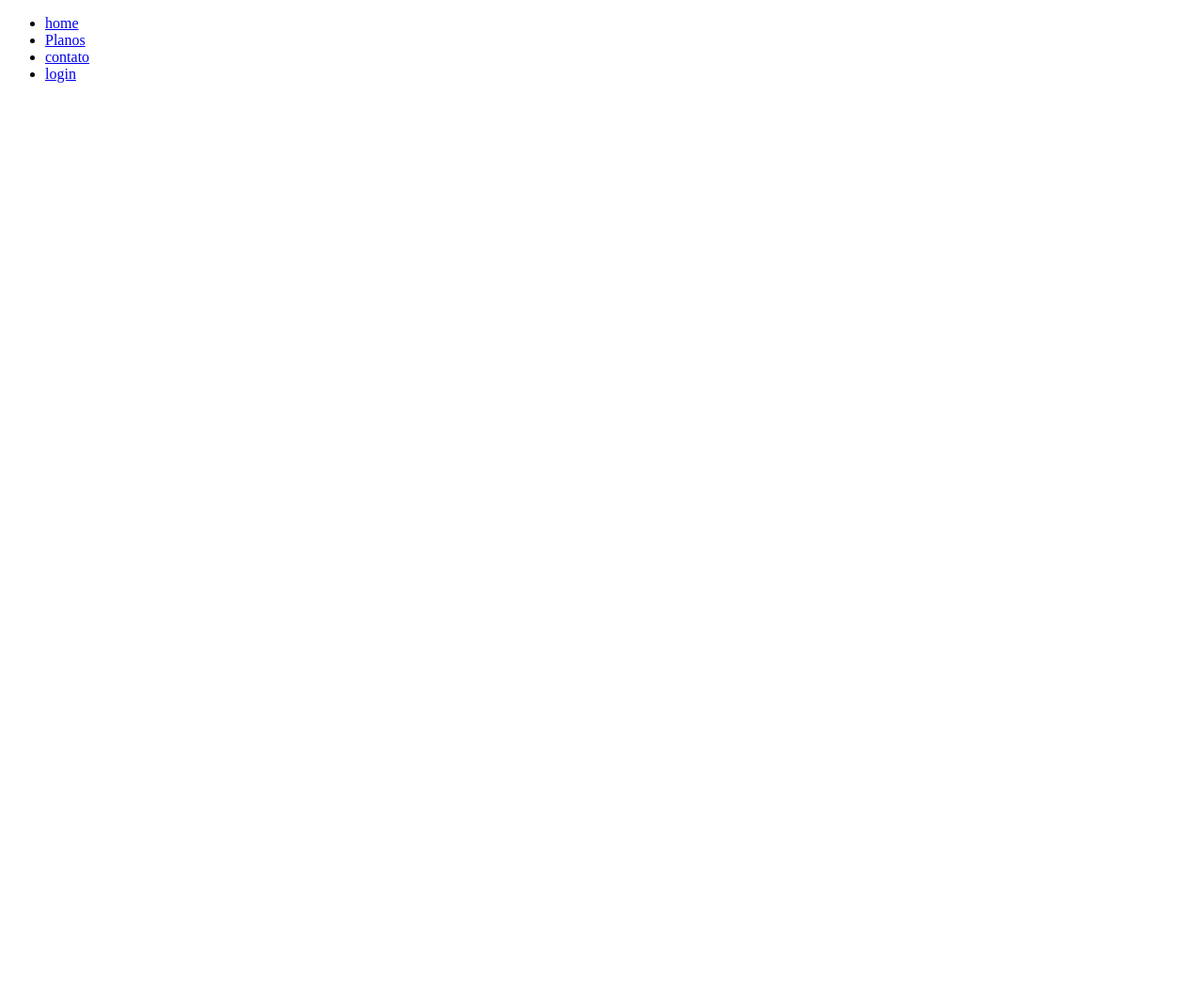
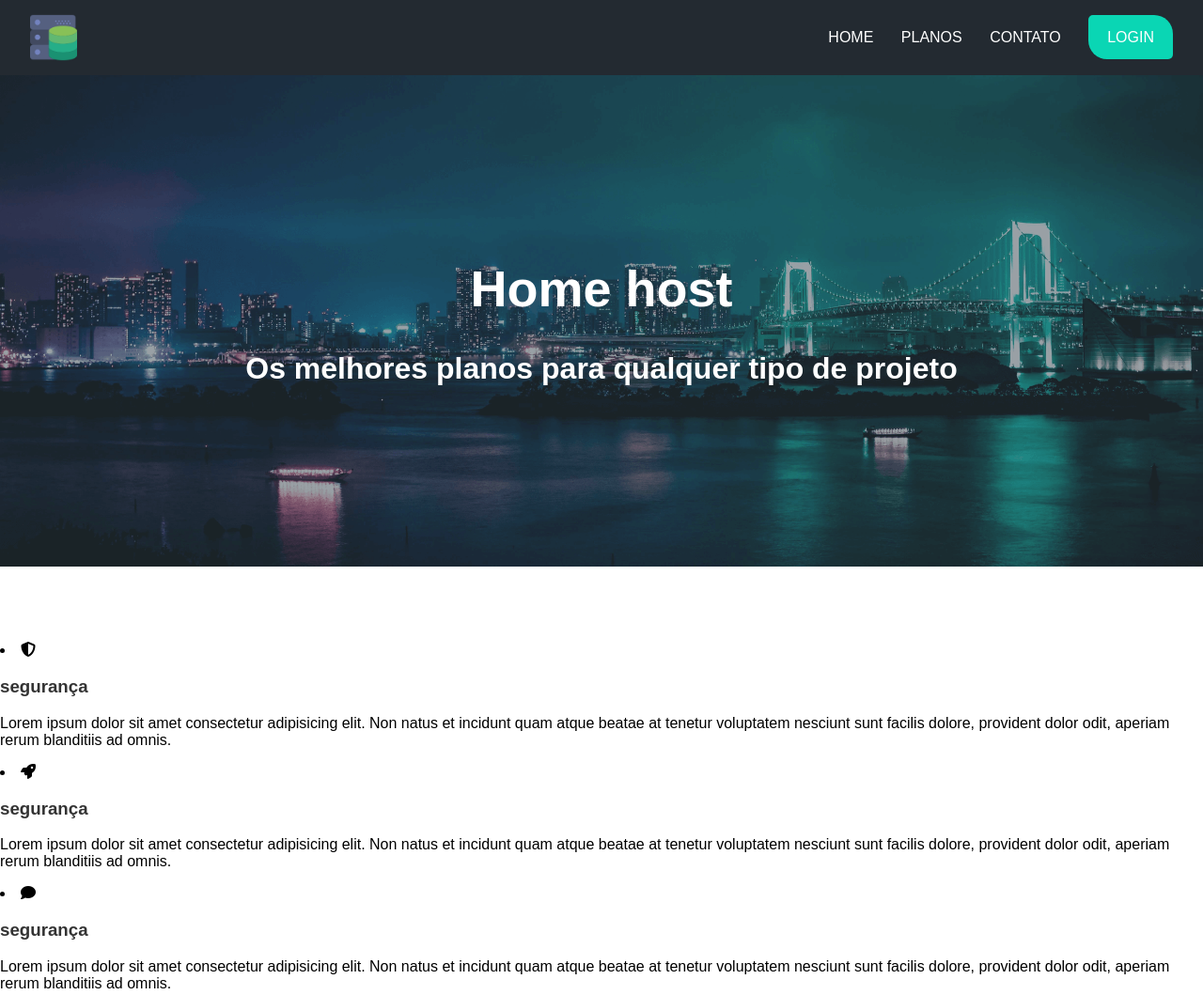
Before and after one commit to KainoaVeroneze/homehost, a plain HTML site: page index.html in a window 1280 px wide. Shown: the whole page at 94% size. Before the commit the page ends 800 px from the top, so only its background shows below. Drawn offline with Linux system fonts and the light colour scheme.

Commit message:
segundo commit

```diff
--- a/css/style.css
+++ b/css/style.css
@@ -0,0 +1,80 @@
+/*general*/
+:root
+
+body,textarea{
+    margin: 0;
+    padding: 0;
+    font-family:"montserrat" , Arial, Helvetica, sans-serif;
+
+}
+h1,h2,h3{
+    color: #333;
+}
+
+/*navbar*/
+.navbar-container{
+    width: 100%;
+    background-color: #232a31;
+    height: 80px;
+    padding: 0 2em;
+    position: relative;
+    box-sizing: border-box;
+}
+.logo{
+    width: 50px;
+    margin-top: 15px;
+}
+nav{
+    position: relative;
+}
+.navbar-items{
+    position: absolute;
+    right: 0px;
+    top: 0;
+    margin: 0;
+    line-height: 80px;
+}
+.navbar-items li{
+    display: inline-block;
+    text-transform: uppercase;
+    margin-left: 25px;
+}
+.navbar-items li a{
+    color: #fff;
+    text-decoration: none;
+    transition: 5s;
+}
+.navbar-items li a:hover{
+    color: rgb(0, 26, 255);
+}
+.default-btn{
+    padding: 15px 20px;
+    background-color: rgb(10, 214, 180);
+    border-radius: 5px 20px 5px 20px;
+}
+.main-banner {
+    background-image:url(./../img/mainbanner.png);
+    background-size:cover;
+    padding: 10em 0;
+    background-position:center;
+    text-align: center;
+
+}
+.main-banner h1, .main-banner p {
+    color: #fff;
+    font-weight: bold;
+}
+.main-banner h1{
+    font-size: 54px;
+}
+.main-banner p{
+    font-size: 32px;
+}
+.specialties-container {
+    padding: 5em 0;
+}
+.specialties-container ul{
+    display: flex;
+    flex-direction: 90%;
+    flex-wrap: 0 auto;
+}
--- a/index.html
+++ b/index.html
@@ -4,14 +4,15 @@
     <meta charset="UTF-8">
     <meta http-equiv="X-UA-Compatible" content="IE=edge">
     <meta name="viewport" content="width=device-width, initial-scale=1.0">
+    <link rel="stylesheet" href="css/style.css">
     <title>home host</title>
 </head>
 <body>
-    <header class="container">
-        <div class="navbar-container"></div>
+    <header>
+        <div class="navbar-container">
         <nav>
-            <a href="./img/hdchostlogo.png"></a>
-            <ul>
+            <a href="#"><img class="logo" src="./img/hdchostlogo.png"></a>
+            <ul class="navbar-items">
             <li><a href="#">home</a></li>
             <li><a href="#">Planos</a></li>
             <li><a href="#">contato</a></li>
@@ -19,7 +20,33 @@
         </ul>
         </nav>
     </div>
+    </div>
     </header>
+    <main>
+        <div class="main-banner">
+            <h1>Home host</h1>
+            <p>Os melhores planos para qualquer tipo de projeto</p>
+
+        </div>
+        <section class="specialties-container">
+            <li>
+                <i class="fas fa-shield-alt"></i>
+                <h3>segurança</h3>
+                <p>Lorem ipsum dolor sit amet consectetur adipisicing elit. Non natus et incidunt quam atque beatae at tenetur voluptatem nesciunt sunt facilis dolore, provident dolor odit, aperiam rerum blanditiis ad omnis.</p>
+            </li>
+            <li>
+                <i class="fas fa-rocket"></i>
+                <h3>segurança</h3>
+                <p>Lorem ipsum dolor sit amet consectetur adipisicing elit. Non natus et incidunt quam atque beatae at tenetur voluptatem nesciunt sunt facilis dolore, provident dolor odit, aperiam rerum blanditiis ad omnis.</p>
+            </li>
+            <li>
+                <i class="fas fa-comment"></i>
+                <h3>segurança</h3>
+                <p>Lorem ipsum dolor sit amet consectetur adipisicing elit. Non natus et incidunt quam atque beatae at tenetur voluptatem nesciunt sunt facilis dolore, provident dolor odit, aperiam rerum blanditiis ad omnis.</p>
+            </li>
+
+        </section>
+    </main>
 <script src="https://kit.fontawesome.com/44f3d15c44.js" crossorigin="anonymous"></script>
 
 </body>
```
